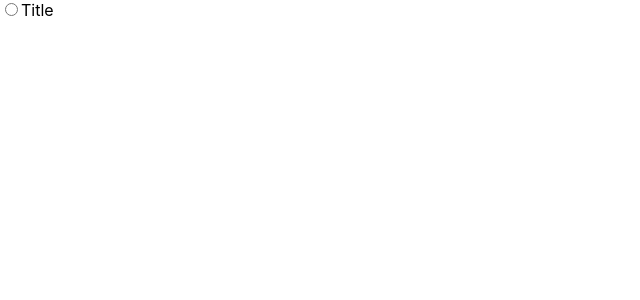
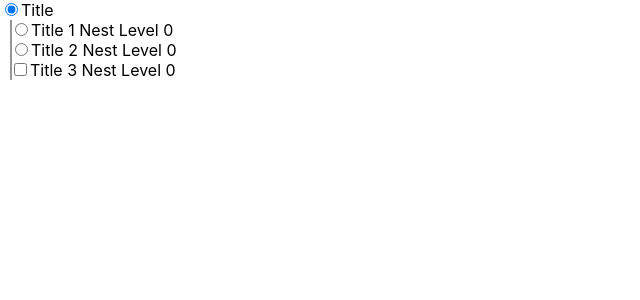
Before and after one commit to pawelkuk/softwarely, a React (Create React App) app: page / in a window 1280 px wide. Shown: the top 300 px of the page, without its empty margins (0-640 px from the left). Built offline with nearby package versions, Linux system fonts and the light colour scheme; the HTML template or start-up script is replaced by a standard one.

Commit message:
Add comments

```diff
--- a/src/App.css
+++ b/src/App.css
@@ -61,3 +61,8 @@ details[open] {
   animation-duration: 500ms, 200ms;
   animation-delay: 0ms, 500ms;
 }
+
+div {
+  display: flex;
+  flex-wrap: wrap;
+}
--- a/src/App.js
+++ b/src/App.js
@@ -1,5 +1,8 @@
 import "./App.css";
 import { useState } from "react";
+// the input data should be an Array of either a string or an object
+// with properties: type->"radio" or "checkbox", title -> string and
+// data -> Array with the aforementioned values (and so on)
 let json = [
   {
     type: "radio",
@@ -64,26 +67,44 @@ let json = [
   },
 ];
 
-const NestedList = ({ json, nestLevel = 0 }) => {
-  const handleClick = (e, type, idx) => {
+const NestedList = ({ data, nestLevel = 0 }) => {
+  const handleClick = (clickedType, idxOfClicked) => {
     setIfChecked(
-      ifChecked.map(([t, val], index) => {
-        if (type === "checkbox") {
-          if (idx === index) return [t, !val];
-          else return [t, val];
-        } else if (type === "radio" && t === "radio") {
-          if (idx === index) return [t, true];
-          else return [t, false];
-        } else if (type === "radio" && t === "checkbox") return [t, val];
-        else return ["error", "error"];
+      ifChecked.map(([currType, currVal], currIdx) => {
+        if (clickedType === "checkbox" && idxOfClicked === currIdx)
+          // flip only the value of the clicked checkbox
+          return [currType, !currVal];
+        if (clickedType === "checkbox" && idxOfClicked !== currIdx)
+          // leave as is
+          return [currType, currVal];
+        if (
+          clickedType === "radio" &&
+          currType === "radio" &&
+          idxOfClicked === currIdx
+        )
+          // check the radio button if it was the clicked radio button
+          return [currType, true];
+        if (
+          clickedType === "radio" &&
+          currType === "radio" &&
+          idxOfClicked !== currIdx
+        )
+          // uncheck the radio button if it was NOT the clicked radio button
+          return [currType, false];
+        if (clickedType === "radio" && currType === "checkbox")
+          // checkboxes are not affected by clicking radio buttons
+          return [currType, currVal];
+        else return ["error", "error"]; // inconsistent state
       })
     );
   };
-  let [ifChecked, setIfChecked] = useState(json.map((el) => [el.type, false]));
+  let [ifChecked, setIfChecked] = useState(
+    data.map((el) => (nestLevel === 0 ? [el.type, true] : [el.type, false]))
+  );
   nestLevel++;
-  return json.map((el, idx) => {
-    const containsNestedList = typeof el === "object";
-    if (containsNestedList)
+  return data.map((el, idx) => {
+    const containsOfNestedList = typeof el === "object";
+    if (containsOfNestedList)
       return (
         <details open={ifChecked[idx][1]}>
           <summary>
@@ -93,13 +114,13 @@ const NestedList = ({ json, nestLevel = 0 }) => {
               id={`${el.type}-list-${idx}`}
               name={`${el.type}-list-${nestLevel}`}
               checked={ifChecked[idx][1]}
-              onChange={(e) => handleClick(e, el.type, idx)}
+              onChange={() => handleClick(el.type, idx)}
             />
             {el.title}
           </summary>
           <ul className="list-wrapper content">
             <div className="line"></div>
-            <NestedList json={el.data} nestLevel={nestLevel} />
+            <NestedList data={el.data} nestLevel={nestLevel} />
           </ul>
         </details>
       );
@@ -108,7 +129,7 @@ const NestedList = ({ json, nestLevel = 0 }) => {
 };
 
 function App() {
-  return <NestedList json={json} />;
+  return <NestedList data={json} />;
 }
 
 export default App;
```
